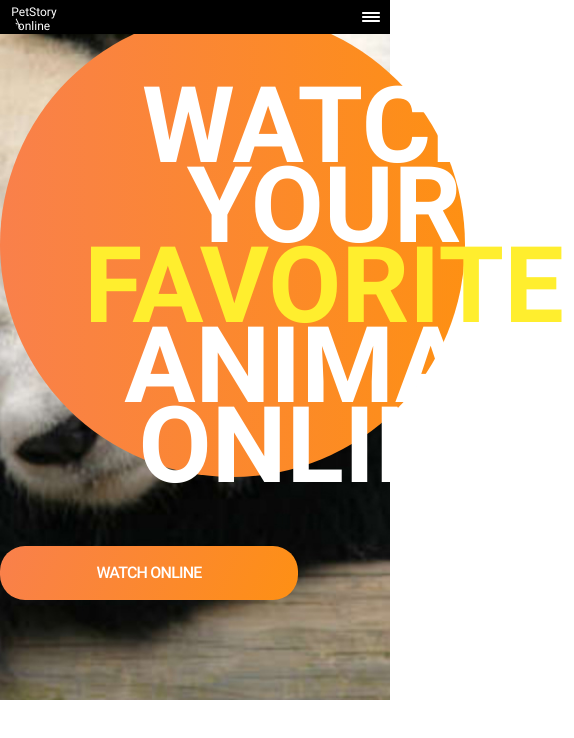
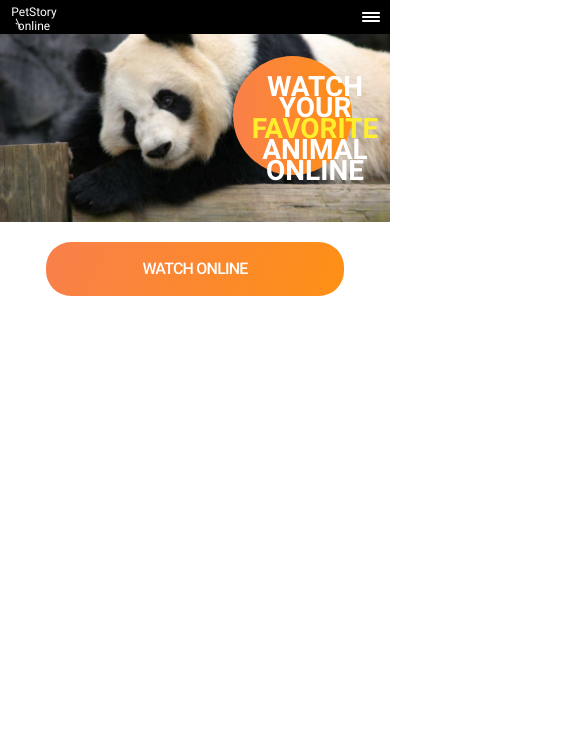
Before and after one commit to AliQuickC/online-zoo, a plain HTML site: page online-zoo/pages/landing/index.html in a window 390 px wide. Shown: the whole page, 574 px wide, since content can reach past the window. Drawn offline with Linux system fonts and the light colour scheme.

Commit message:
feat: add adaptive for watch section

```diff
--- a/online-zoo/sass/sections/_header.sass
+++ b/online-zoo/sass/sections/_header.sass
@@ -2,13 +2,15 @@
 	height: 80px
 	background-color: #000
 	@include header-font(500, 16px)
+	position: relative
+	z-index: 100
 	@media(max-width: 860px)
 		height: 34px
 		position: fixed
-		top: 0
+		top: 0px
 		left: 0
 		right: 0
-		z-index: 100
+
 
 	&__container
 		display: flex
@@ -18,6 +20,9 @@
 		@media(max-width: 1260px)
 			padding-left: 30px
 			padding-right: 30px
+		@media(max-width: 860px)
+			padding-left: 18px
+			padding-right: 19px
 		@media(max-width: 576px)
 			padding-left: 9px
 			padding-right: 9px
--- a/online-zoo/sass/sections/_watch.sass
+++ b/online-zoo/sass/sections/_watch.sass
@@ -3,8 +3,28 @@
 	background-size: cover
 	padding-top: 12px
 	padding-bottom: 100px
+	@media(max-width: 1260px)
+		padding-top: 0
+		padding-bottom: 47px
+		// background: url("../assets/images/giant-panda-bg.jpg") no-repeat center center
+	@media(max-width: 860px)
+		padding-top: 10px
+		padding-bottom: 40px
+		margin-top: 34px
+	@media(max-width: 576px)
+		padding-top: 22px
+		padding-bottom: 27px
 	&__container
 		padding-right: 108px
+		@media(max-width: 1260px)
+			padding-right: 175px
+		@media(max-width: 860px)
+			padding-left: 20px
+			padding-right: 72px
+		@media(max-width: 576px)
+			position: relative
+			padding-right: 38px
+			padding-left: 0
 	&__title-wrapper
 		margin-bottom: 69px
 		margin-left: auto
@@ -13,6 +33,21 @@
 		height: 465px
 		border-radius: 50%
 		position: relative
+		@media(max-width: 1260px)
+			width: 367px
+			height: 367px
+			margin-bottom: 48px
+			margin-top: -12px
+		@media(max-width: 860px)
+			width: 238px
+			height: 238px
+			margin-bottom: 48px
+			margin-top: 0
+			margin-bottom: -2px
+		@media(max-width: 576px)
+			margin-bottom: 20px
+			width: 119px
+			height: 119px
 	&__title
 		position: absolute
 		top: 74px
@@ -20,12 +55,29 @@
 		width: 500px
 		margin: 0
 		color: #fff
-		font-weight: bold
 		font-size: 106px
 		font-weight: 700
 		text-align: center
 		line-height: 80px
 		text-transform: uppercase
+		@media(max-width: 1260px)
+			top: 54px
+			left: 7px
+			font-size: 85px
+			line-height: 75%
+		@media(max-width: 860px)
+			top: 38px
+			left: 35px
+			width: 260px
+			font-size: 54px
+			line-height: 76%
+		@media(max-width: 576px)
+			width: 130px
+			font-size: 28px
+			line-height: 75%
+		@media(max-width: 576px)
+			top: 20px
+			left: 17px
 		& span
 			color: #FFEE2E
 	&__online-button
@@ -35,7 +87,15 @@
 		background: linear-gradient(113.96deg, #F9804B 1.49%, #FE9013 101.44%)
 		letter-spacing: -0.8px
 		@extend %button-r25
-		// transition: all 1.0s
+		@media(max-width: 1260px)
+			margin-right: -39px
+		@media(max-width: 860px)
+			margin-left: unset
+		@media(max-width: 576px)
+			position: absolute
+			bottom: -121px
+			left: 50%
+			transform: translateX(-50%)
 		&:hover
 			background: #E47209
 		&:active
```
Also changed, not shown: online-zoo/css/style.css, 1 other file.
